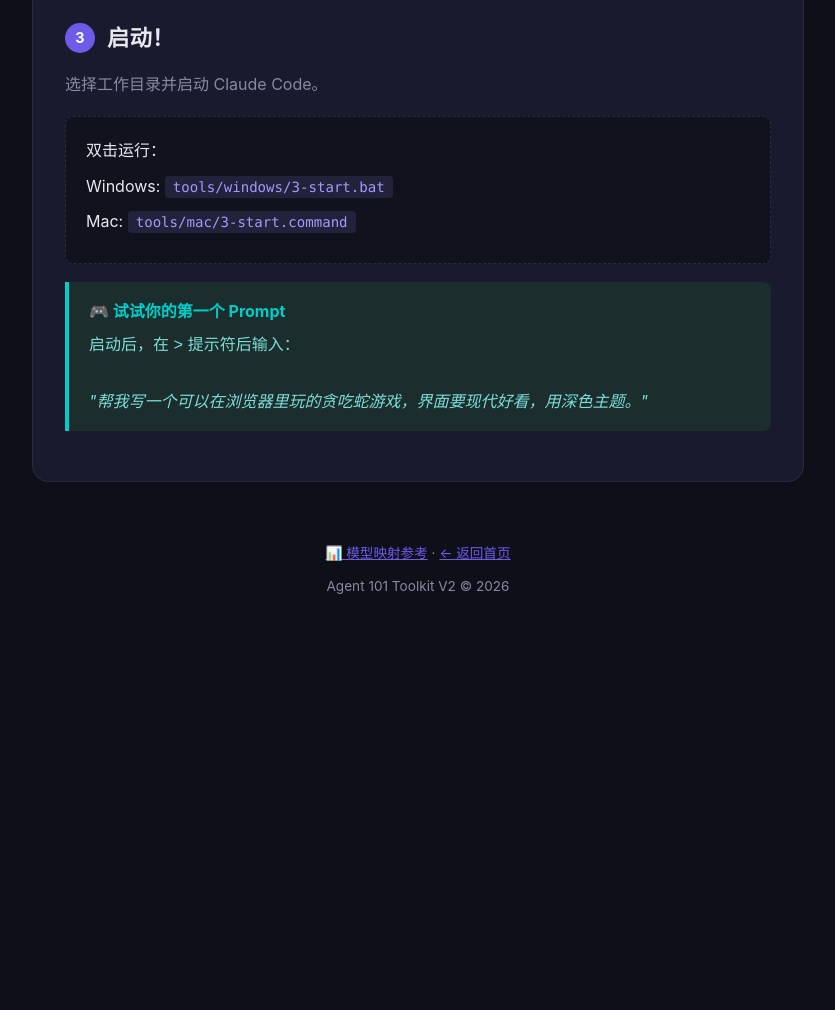
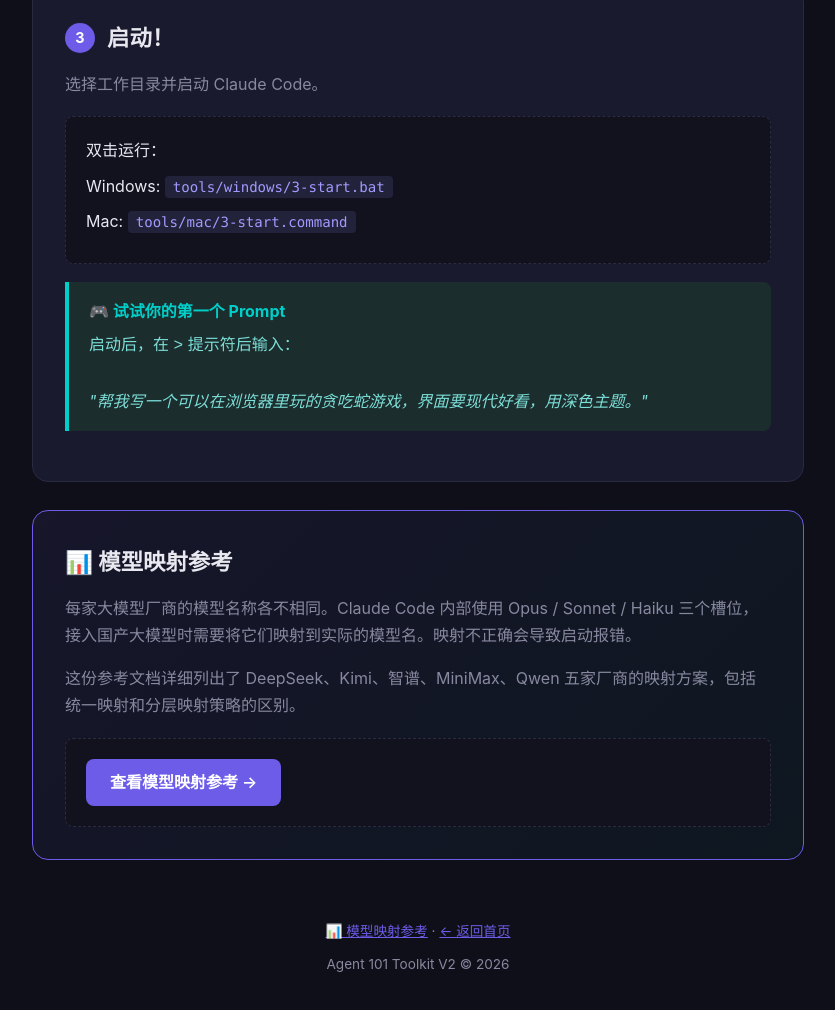
Before and after one commit to feijj/agent101, a plain HTML site: page agent101-toolkit/claude-code/guide.html in a window 1280 px wide. Shown: the part 1879-2889 px from the top of the page, without its empty margins (222-1057 px from the left). Before the commit the page ends 2527 px from the top, so only its background shows below. Drawn offline with Linux system fonts and the light colour scheme.

Commit message:
feat: add prominent model mapping reference card to guide page

```diff
--- a/agent101-toolkit/claude-code/guide.html
+++ b/agent101-toolkit/claude-code/guide.html
@@ -120,6 +120,24 @@ Claude Code  ──→  国产大模型平台的 /anthropic 端点
             </div>
         </div>
 
+        <!-- Model mapping reference -->
+        <div class="card"
+            style="border: 1px solid var(--primary); background: linear-gradient(135deg, rgba(108,92,231,0.08), rgba(0,184,148,0.05));">
+            <h2>📊 模型映射参考</h2>
+            <p class="desc">
+                每家大模型厂商的模型名称各不相同。Claude Code 内部使用 Opus / Sonnet / Haiku 三个槽位，
+                接入国产大模型时需要将它们映射到实际的模型名。映射不正确会导致启动报错。
+            </p>
+            <p class="desc">
+                这份参考文档详细列出了 DeepSeek、Kimi、智谱、MiniMax、Qwen 五家厂商的映射方案，包括统一映射和分层映射策略的区别。
+            </p>
+            <div class="action">
+                <a href="model-mapping.html"
+                    style="display:inline-block; background:var(--primary); color:white; padding:10px 24px; border-radius:8px; text-decoration:none; font-weight:600; transition:opacity 0.2s;">查看模型映射参考
+                    →</a>
+            </div>
+        </div>
+
         <footer class="footer">
             <p><a href="model-mapping.html" style="color:var(--primary)">📊 模型映射参考</a> · <a href="../index.html"
                     style="color:var(--primary)">← 返回首页</a></p>
```
